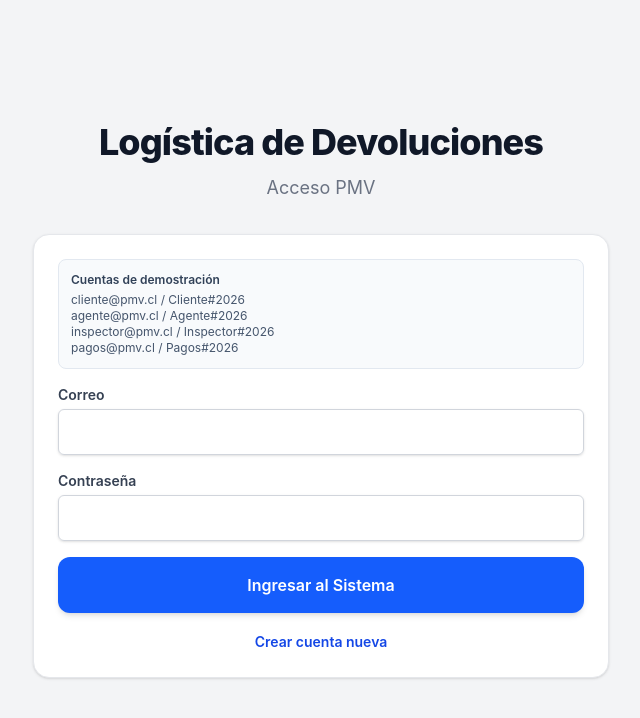
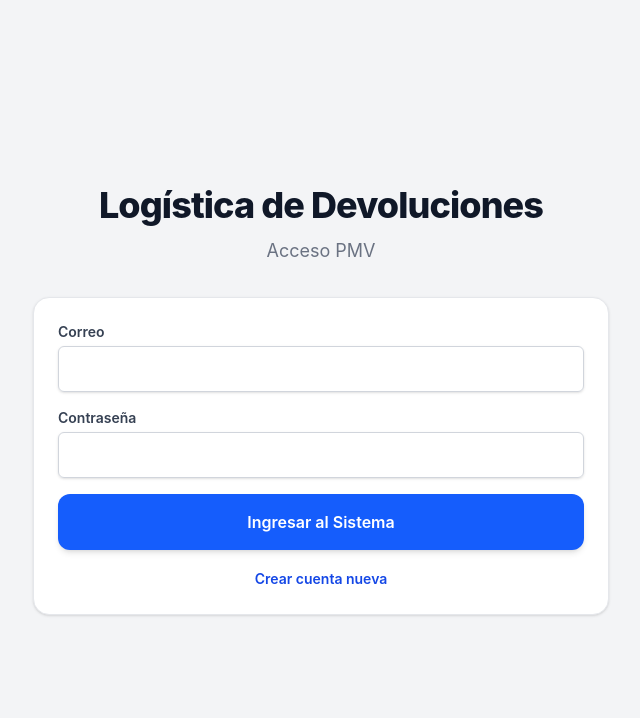
Before and after one commit to AlvaroFPM/PMV---Logistica-de-Devoluciones---Desarrollo-de-aplicaciones-empresariales-, a React (Vite) app: page / in a window 1280 px wide. Shown: the top 718 px of the page, without its empty margins (319-959 px from the left). Built offline with nearby package versions, Linux system fonts and the light colour scheme.

Commit message:
Se eliminan cuentas sugeridas

```diff
--- a/src/pages/Login/Login.tsx
+++ b/src/pages/Login/Login.tsx
@@ -62,13 +62,6 @@ const Login = () => {
 
           {!modoRegistro ? (
             <form onSubmit={handleLogin} className="space-y-4 text-left bg-white p-6 rounded-2xl shadow-sm border border-gray-200">
-              <div className="rounded-lg bg-slate-50 border border-slate-200 p-3 text-xs text-slate-600">
-                <p className="font-semibold text-slate-700 mb-1">Cuentas de demostración</p>
-                <p>cliente@pmv.cl / Cliente#2026</p>
-                <p>agente@pmv.cl / Agente#2026</p>
-                <p>inspector@pmv.cl / Inspector#2026</p>
-                <p>pagos@pmv.cl / Pagos#2026</p>
-              </div>
               <label className="block text-sm font-semibold text-gray-700">
                 Correo
                 <input
```
